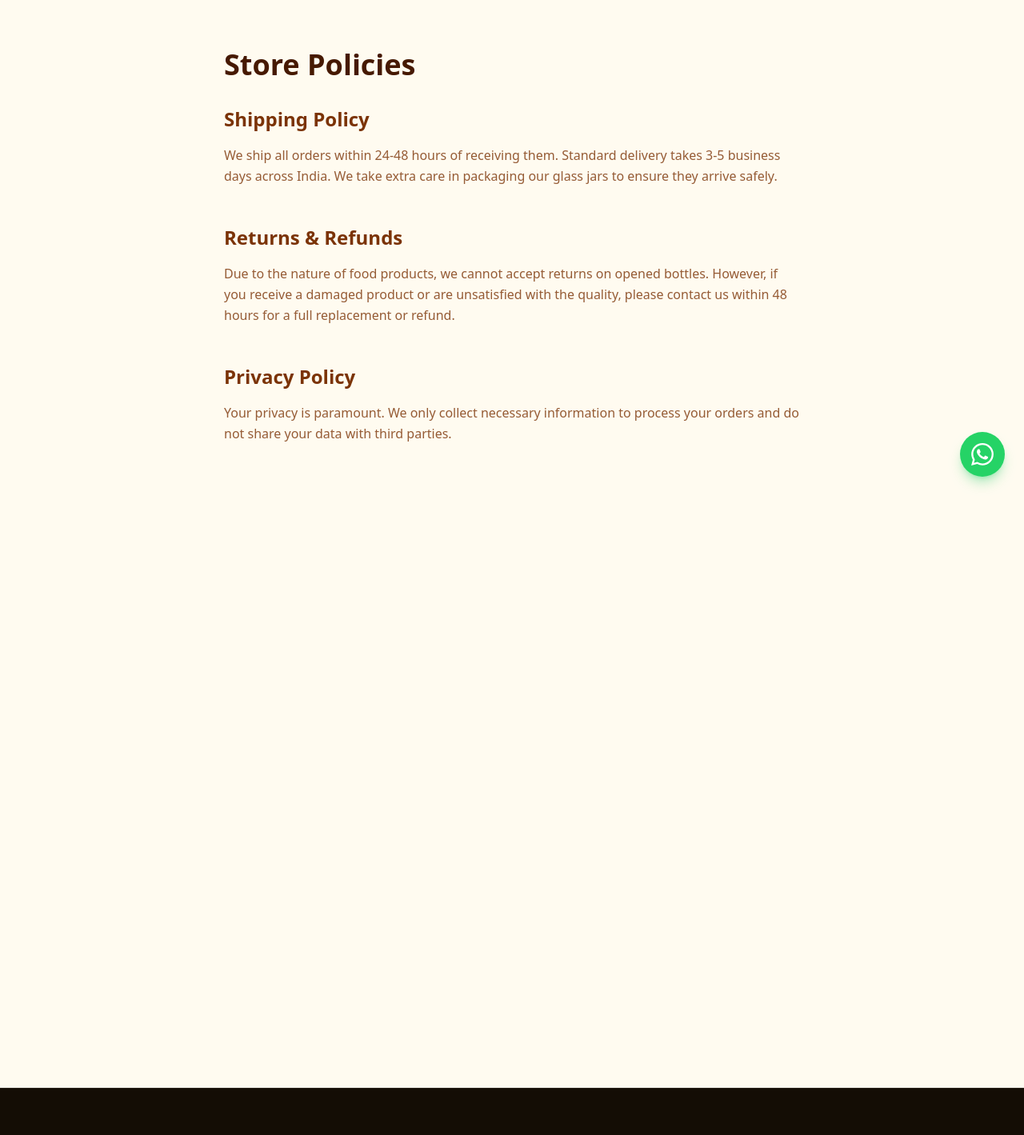
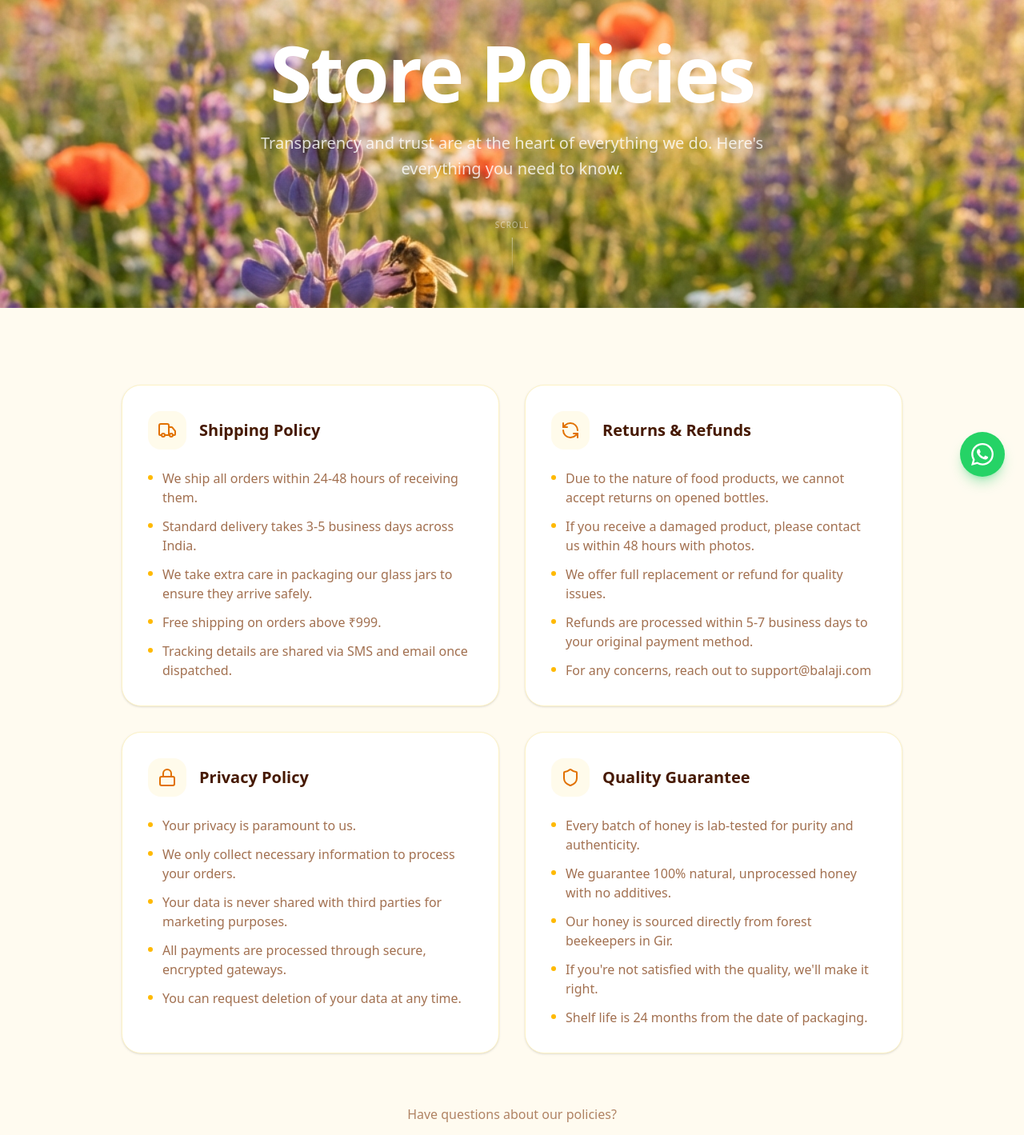
Before and after one commit to DeepBoda/balaji-enterprise, a Next.js app: page /policies in a window 1280 px wide. Shown: the part 180-1599 px from the top of the page at 80% size. Built offline with nearby package versions, Linux system fonts and the light colour scheme; a web font is replaced by a local one.

Commit message:
feat: Display policies in dynamic cards with a new hero section and simplify the BackToTop button.

```diff
--- a/app/policies/page.tsx
+++ b/app/policies/page.tsx
@@ -1,41 +1,110 @@
 import Navbar from "@/components/Navbar";
 import Footer from "@/components/Footer";
-import FooterSpacer from "@/components/ui/FooterSpacer";
+import PageHero from "@/components/PageHero";
+import { Metadata } from "next";
+import { Shield, Truck, RefreshCcw, Lock } from "lucide-react";
+
+export const metadata: Metadata = {
+    title: "Store Policies",
+    description: "Learn about our shipping, returns, refunds, and privacy policies. Your trust is our priority.",
+};
+
+const policies = [
+    {
+        icon: Truck,
+        title: "Shipping Policy",
+        content: [
+            "We ship all orders within 24-48 hours of receiving them.",
+            "Standard delivery takes 3-5 business days across India.",
+            "We take extra care in packaging our glass jars to ensure they arrive safely.",
+            "Free shipping on orders above ₹999.",
+            "Tracking details are shared via SMS and email once dispatched."
+        ]
+    },
+    {
+        icon: RefreshCcw,
+        title: "Returns & Refunds",
+        content: [
+            "Due to the nature of food products, we cannot accept returns on opened bottles.",
+            "If you receive a damaged product, please contact us within 48 hours with photos.",
+            "We offer full replacement or refund for quality issues.",
+            "Refunds are processed within 5-7 business days to your original payment method.",
+            "For any concerns, reach out to support@balaji.com"
+        ]
+    },
+    {
+        icon: Lock,
+        title: "Privacy Policy",
+        content: [
+            "Your privacy is paramount to us.",
+            "We only collect necessary information to process your orders.",
+            "Your data is never shared with third parties for marketing purposes.",
+            "All payments are processed through secure, encrypted gateways.",
+            "You can request deletion of your data at any time."
+        ]
+    },
+    {
+        icon: Shield,
+        title: "Quality Guarantee",
+        content: [
+            "Every batch of honey is lab-tested for purity and authenticity.",
+            "We guarantee 100% natural, unprocessed honey with no additives.",
+            "Our honey is sourced directly from forest beekeepers in Gir.",
+            "If you're not satisfied with the quality, we'll make it right.",
+            "Shelf life is 24 months from the date of packaging."
+        ]
+    }
+];
 
 export default function PoliciesPage() {
     return (
         <>
-            <main className="relative z-10 bg-[#FFFBF0] shadow-[0_20px_50px_rgba(0,0,0,0.5)] pt-20">
+            <main className="relative z-10 bg-[#FFFBF0] shadow-[0_20px_50px_rgba(0,0,0,0.5)]">
                 <Navbar />
-                <div className="container mx-auto px-4 md:px-6 py-24 max-w-3xl">
-                    <h1 className="text-4xl font-serif font-bold text-amber-950 mb-8">Store Policies</h1>
+                <PageHero
+                    title="Store Policies"
+                    subtitle="Transparency and trust are at the heart of everything we do. Here's everything you need to know."
+                    image="/images/contact-hero.png"
+                />
 
-                    <div className="space-y-12 text-amber-900/80 leading-relaxed">
-                        <section>
-                            <h2 className="text-2xl font-bold text-amber-900 mb-4">Shipping Policy</h2>
-                            <p className="mb-4">
-                                We ship all orders within 24-48 hours of receiving them. Standard delivery takes 3-5 business days across India.
-                                We take extra care in packaging our glass jars to ensure they arrive safely.
-                            </p>
-                        </section>
+                <section className="py-24">
+                    <div className="container mx-auto px-4 md:px-6 max-w-5xl">
+                        <div className="grid md:grid-cols-2 gap-8">
+                            {policies.map((policy, idx) => (
+                                <div
+                                    key={idx}
+                                    className="bg-white rounded-3xl p-8 shadow-sm border border-amber-100 hover:shadow-lg hover:border-amber-200 transition-all duration-300"
+                                >
+                                    <div className="flex items-center gap-4 mb-6">
+                                        <div className="w-12 h-12 rounded-2xl bg-amber-50 flex items-center justify-center text-amber-600">
+                                            <policy.icon size={24} />
+                                        </div>
+                                        <h2 className="text-xl font-bold text-amber-950">{policy.title}</h2>
+                                    </div>
+                                    <ul className="space-y-3">
+                                        {policy.content.map((item, i) => (
+                                            <li key={i} className="flex items-start gap-3 text-amber-900/70">
+                                                <span className="w-1.5 h-1.5 rounded-full bg-amber-400 mt-2 flex-shrink-0" />
+                                                <span>{item}</span>
+                                            </li>
+                                        ))}
+                                    </ul>
+                                </div>
+                            ))}
+                        </div>
 
-                        <section>
-                            <h2 className="text-2xl font-bold text-amber-900 mb-4">Returns & Refunds</h2>
-                            <p className="mb-4">
-                                Due to the nature of food products, we cannot accept returns on opened bottles.
-                                However, if you receive a damaged product or are unsatisfied with the quality, please contact us within 48 hours for a full replacement or refund.
-                            </p>
-                        </section>
-
-                        <section>
-                            <h2 className="text-2xl font-bold text-amber-900 mb-4">Privacy Policy</h2>
-                            <p className="mb-4">
-                                Your privacy is paramount. We only collect necessary information to process your orders and do not share your data with third parties.
-                            </p>
-                        </section>
+                        {/* Contact CTA */}
+                        <div className="mt-16 text-center">
+                            <p className="text-amber-900/60 mb-4">Have questions about our policies?</p>
+                            <a
+                                href="/contact"
+                                className="inline-flex items-center gap-2 px-6 py-3 bg-amber-600 text-white font-bold rounded-full hover:bg-amber-700 transition-colors"
+                            >
+                                Contact Us
+                            </a>
+                        </div>
                     </div>
-                </div>
-                <FooterSpacer />
+                </section>
             </main>
             <Footer />
         </>
--- a/components/BackToTop.tsx
+++ b/components/BackToTop.tsx
@@ -1,12 +1,11 @@
 "use client";
 
-import { motion, AnimatePresence, useScroll, useSpring } from "framer-motion";
-import { ChevronUp } from "lucide-react";
+import { motion, AnimatePresence, useScroll } from "framer-motion";
+import { ArrowUp } from "lucide-react";
 import { useEffect, useState } from "react";
 
 export default function BackToTop() {
     const [isVisible, setIsVisible] = useState(false);
-    const [isHovered, setIsHovered] = useState(false);
     const { scrollY } = useScroll();
 
     useEffect(() => {
@@ -24,142 +23,28 @@ export default function BackToTop() {
             {isVisible && (
                 <motion.button
                     onClick={scrollToTop}
-                    onMouseEnter={() => setIsHovered(true)}
-                    onMouseLeave={() => setIsHovered(false)}
-                    initial={{ opacity: 0, y: 100, scale: 0.8 }}
+                    aria-label="Back to top"
+                    initial={{ opacity: 0, y: 20, scale: 0.8 }}
                     animate={{ opacity: 1, y: 0, scale: 1 }}
-                    exit={{ opacity: 0, y: 100, scale: 0.8 }}
-                    transition={{ type: "spring", stiffness: 200, damping: 20 }}
-                    className="fixed bottom-8 right-8 z-[60] group focus:outline-none"
+                    exit={{ opacity: 0, y: 20, scale: 0.8 }}
+                    whileHover={{ scale: 1.1, y: -2 }}
+                    whileTap={{ scale: 0.95 }}
+                    transition={{ type: "spring", stiffness: 300, damping: 20 }}
+                    className="fixed bottom-24 right-6 z-[50] w-12 h-12 rounded-full bg-amber-600 text-white shadow-lg shadow-amber-600/30 flex items-center justify-center hover:bg-amber-700 hover:shadow-amber-600/40 transition-colors focus:outline-none focus-visible:ring-2 focus-visible:ring-amber-500 focus-visible:ring-offset-2"
                 >
-                    {/*
-            MASTERPIECE COMPONENT: "The Golden Bee"
-            A minimalist crystal glass hexagon containing molten liquid gold
-            that fills up on hover, with a tiny "firefly" bee orbiting.
-          */}
+                    {/* Honey drip effect on hover */}
+                    <motion.div
+                        className="absolute inset-0 rounded-full bg-gradient-to-b from-amber-400 to-amber-600"
+                        initial={{ opacity: 0 }}
+                        whileHover={{ opacity: 1 }}
+                        transition={{ duration: 0.3 }}
+                    />
 
-                    {/* Main Container: 88px Hexagon with Floating Physics */}
-                    <div className="relative w-28 h-28 flex items-center justify-center filter drop-shadow-[0_15px_35px_rgba(251,191,36,0.25)]">
+                    {/* Arrow icon */}
+                    <ArrowUp className="w-5 h-5 relative z-10" strokeWidth={2.5} />
 
-                        <svg viewBox="0 0 100 100" className="w-full h-full overflow-visible">
-                            <defs>
-                                {/* 1. Crystal Edge Gradient (Prismatic) */}
-                                <linearGradient id="crystalEdge" x1="0" y1="0" x2="1" y2="1">
-                                    <stop offset="0%" stopColor="rgba(255,255,255,0.9)" />
-                                    <stop offset="20%" stopColor="rgba(255,255,255,0.4)" />
-                                    <stop offset="50%" stopColor="rgba(255,255,255,0.1)" />
-                                    <stop offset="80%" stopColor="rgba(255,255,255,0.4)" />
-                                    <stop offset="100%" stopColor="rgba(255,255,255,0.8)" />
-                                </linearGradient>
-
-                                {/* 2. HD Molten Gold (Metallic/Reflective) */}
-                                <linearGradient id="moltenGoldHD" x1="0.3" y1="0" x2="0.7" y2="1">
-                                    <stop offset="0%" stopColor="#fffbeb" stopOpacity="1" />      {/* Highlight */}
-                                    <stop offset="15%" stopColor="#fbbf24" />    {/* Gold */}
-                                    <stop offset="50%" stopColor="#d97706" />    {/* Amber */}
-                                    <stop offset="100%" stopColor="#78350f" />   {/* Deep details */}
-                                </linearGradient>
-
-                                {/* 3. Surface Specular Reflection */}
-                                <linearGradient id="surfaceShine" x1="0" y1="0" x2="0" y2="1">
-                                    <stop offset="0%" stopColor="white" stopOpacity="0.4" />
-                                    <stop offset="100%" stopColor="white" stopOpacity="0" />
-                                </linearGradient>
-
-                                {/* Hexagon Clip Path */}
-                                <clipPath id="hexClip">
-                                    <path d="M50 12 L83 31 V69 L50 88 L17 69 V31 Z" />
-                                </clipPath>
-                            </defs>
-
-                            {/* --- 1. The Crystal Shell (Double Border for depth) --- */}
-                            <g className="transition-all duration-500 ease-out">
-                                {/* Outer Prism Rim */}
-                                <path
-                                    d="M50 8 L87 29 V71 L50 92 L13 71 V29 Z"
-                                    fill="rgba(255, 255, 255, 0.03)"
-                                    className="backdrop-blur-[2px]"
-                                    stroke="url(#crystalEdge)"
-                                    strokeWidth="1"
-                                    strokeOpacity="0.8"
-                                />
-                                {/* Inner Glass Rim */}
-                                <path
-                                    d="M50 12 L83 31 V69 L50 88 L17 69 V31 Z"
-                                    fill="none"
-                                    stroke="rgba(255,255,255,0.1)"
-                                    strokeWidth="0.5"
-                                />
-                            </g>
-
-                            {/* --- 2. The Molten Core (Masked) --- */}
-                            <g clipPath="url(#hexClip)">
-                                {/* Dark Empty Glass State */}
-                                <rect x="0" y="0" width="100" height="100" fill="rgba(20, 10, 5, 0.3)" />
-
-                                {/* The Liquid Gold */}
-                                <motion.rect
-                                    x="0"
-                                    y="100"
-                                    width="100"
-                                    height="120"
-                                    fill="url(#moltenGoldHD)"
-                                    initial={{ y: 92 }}
-                                    animate={{ y: isHovered ? 0 : 92 }}
-                                    transition={{
-                                        duration: 1.4,
-                                        ease: [0.19, 1, 0.22, 1] // Luxurious ultra-smooth easing
-                                    }}
-                                />
-
-                                {/* Surface Gloss Line (The shimmer on top of the liquid) */}
-                                <motion.ellipse
-                                    cx="50" cy="50" rx="40" ry="15"
-                                    fill="url(#surfaceShine)"
-                                    initial={{ y: 50, opacity: 0 }}
-                                    animate={{
-                                        y: isHovered ? -50 : 50,
-                                        opacity: isHovered ? [0, 1, 0] : 0
-                                    }}
-                                    transition={{ duration: 1.4, ease: "easeOut" }}
-                                />
-                            </g>
-
-                            {/* --- 3. The Chevron (Carved into the Gold) --- */}
-                            <foreignObject x="30" y="30" width="40" height="40" className="pointer-events-none">
-                                <div className="w-full h-full flex items-center justify-center">
-                                    <ChevronUp
-                                        size={36}
-                                        strokeWidth={3}
-                                        className={`transition-all duration-700 ${isHovered ? "text-amber-950 -translate-y-1 scale-110" : "text-white/80 translate-y-0"}`}
-                                        style={{ filter: isHovered ? "drop-shadow(0 1px 0 rgba(255,255,255,0.4))" : "" }}
-                                    />
-                                </div>
-                            </foreignObject>
-                        </svg>
-
-                        {/* --- 4. The 'Firefly' Bee (Orbiting Particle) --- */}
-                        {isHovered && (
-                            <motion.div
-                                className="absolute inset-0 z-10 pointer-events-none"
-                                initial={{ rotate: 90 }}
-                                animate={{ rotate: 450 }}
-                                transition={{ duration: 3, ease: "linear", repeat: Infinity }}
-                            >
-                                <motion.div
-                                    className="absolute -top-2 left-1/2 w-4 h-4 bg-white rounded-full blur-[1px]"
-                                    style={{ boxShadow: "0 0 15px 2px rgba(251, 191, 36, 0.8)" }}
-                                    initial={{ scale: 0 }}
-                                    animate={{ scale: 1 }}
-                                    exit={{ scale: 0 }}
-                                />
-                            </motion.div>
-                        )}
-
-                        {/* Ambient Light Reflection (Bottom) */}
-                        <div className="absolute -bottom-4 left-1/2 -translate-x-1/2 w-20 h-1 bg-amber-400/30 blur-md rounded-full" />
-
-                    </div>
+                    {/* Subtle pulse ring */}
+                    <span className="absolute inset-0 rounded-full border-2 border-amber-400/50 animate-ping opacity-20" />
                 </motion.button>
             )}
         </AnimatePresence>
```
